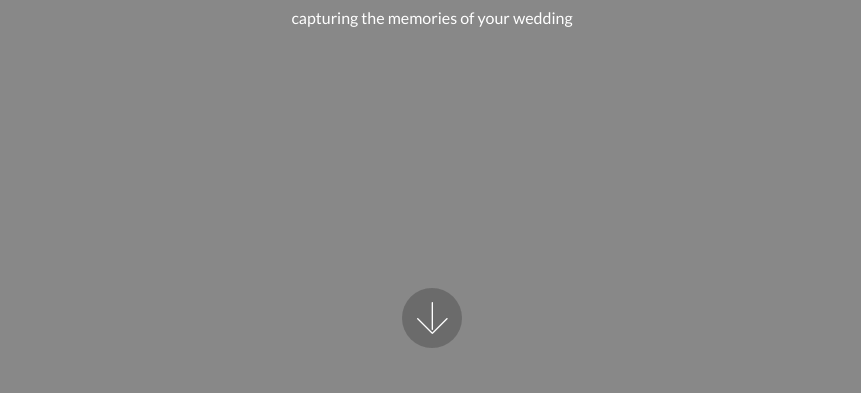
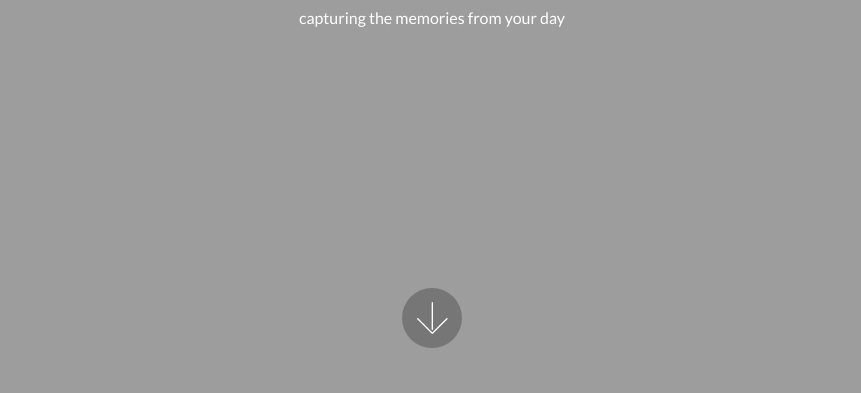
Before and after one commit to Edinburghweddingvideo/edinburghweddingvideo.github.io, a plain HTML site: page index.html in a window 1280 px wide. Shown: the part 407-800 px from the top of the page, without its empty margins (208-1069 px from the left). Drawn offline with Linux system fonts and the light colour scheme; no server answers; files whose address does not match are found by name.

Commit message:
create github pages

```diff
--- a/index.html
+++ b/index.html
@@ -26,14 +26,14 @@
 
 
 
-    <div class="mbr-overlay" style="opacity: 0.5; background-color: rgb(35, 35, 35);"></div>
+    <div class="mbr-overlay" style="opacity: 0.4; background-color: rgb(35, 35, 35);"></div>
 
     <div class="container align-center">
         <div class="row justify-content-md-center">
             <div class="mbr-white col-md-10">
                 <h1 class="mbr-section-title mbr-bold pb-3 mbr-fonts-style display-1"><span style="font-weight: normal;">The Edinburgh </span><span style="font-weight: normal;">Wedding&nbsp;</span><span style="font-weight: normal;">Video Company</span></h1>
 
-                <p class="mbr-text pb-3 mbr-fonts-style display-5">capturing the memories of your wedding</p>
+                <p class="mbr-text pb-3 mbr-fonts-style display-5">capturing the memories from your day</p>
 
             </div>
         </div>
@@ -46,7 +46,7 @@
 </section>
 
 
-  <section class="engine"><a href="https://mobirise.info/q">responsive web templates</a></section><script src="assets/web/assets/jquery/jquery.min.js"></script>
+  <section class="engine"><a href="https://mobirise.info/x">css templates</a></section><script src="assets/web/assets/jquery/jquery.min.js"></script>
   <script src="assets/popper/popper.min.js"></script>
   <script src="assets/tether/tether.min.js"></script>
   <script src="assets/bootstrap/js/bootstrap.min.js"></script>
```
Also changed, not shown: 1 other file.
